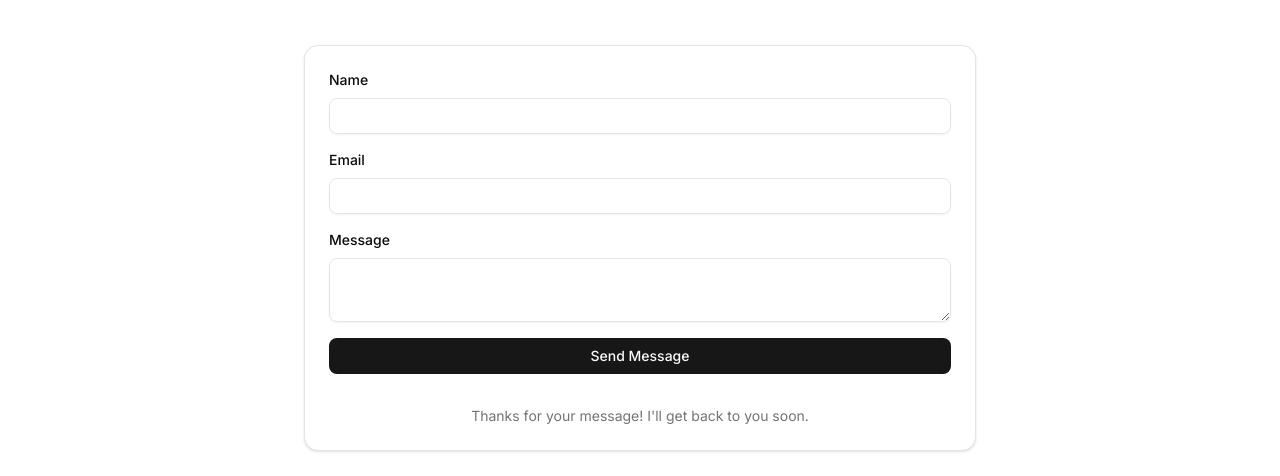
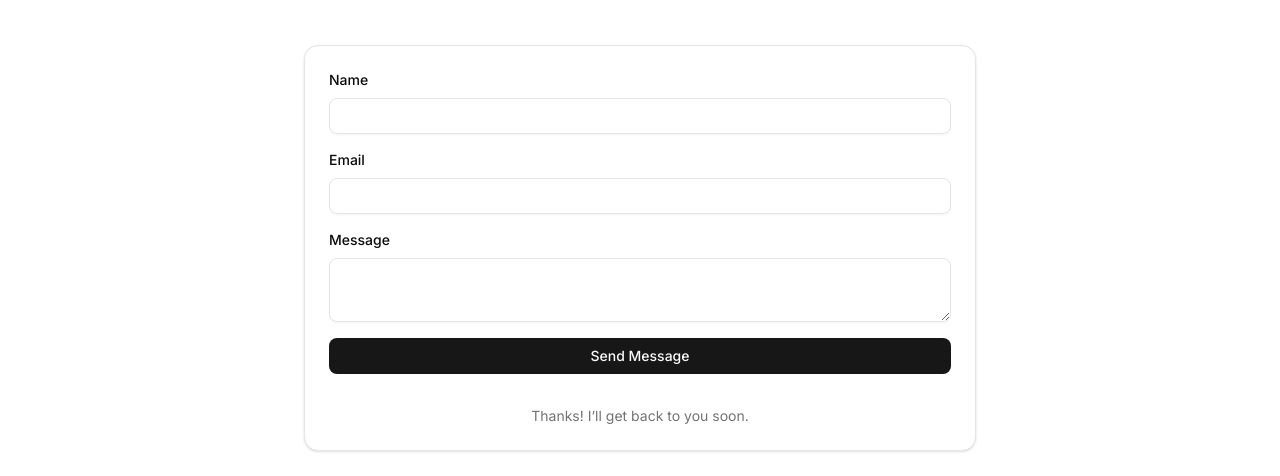
Before and after one commit to boncui/portfolio_final, a Next.js app: page / in a window 1280 px wide. Both pictures are taken after typing "Sample", "name@example.com", "Sample" into the empty fields and a click on the button "Send Message". Shown: the part 3248-3724 px from the top of the page. Built offline with nearby package versions, Linux system fonts and the light colour scheme.

Commit message:
contact form

```diff
--- a/components/custom/contact-form.tsx
+++ b/components/custom/contact-form.tsx
@@ -1,53 +1,49 @@
 "use client"
 
+import { useActionState } from "react"
 import { Button } from "@/components/ui/button"
 import { Card } from "@/components/ui/card"
 import { Input } from "@/components/ui/input"
 import { Textarea } from "@/components/ui/textarea"
-import { useState } from "react"
-import { submitContactForm } from "../../app/actions"
+import { submitContactForm } from "@/components/custom/submitContractForm" // Adjust if your path differs
+
+// This is the shape of the state we return from the action
+const initialState = { message: "" }
 
 export default function ContactForm() {
-  const [pending, setPending] = useState(false)
-  const [message, setMessage] = useState("")
-
-  async function handleSubmit(formData: FormData) {
-    setPending(true)
-    try {
-      const response = await submitContactForm(formData)
-      setMessage(response.message)
-    } catch (error) {
-      setMessage("Something went wrong. Please try again.")
-    } finally {
-      setPending(false)
-    }
-  }
+  const [state, formAction] = useActionState(submitContactForm, initialState)
 
   return (
     <Card className="p-6">
-      <form action={handleSubmit} className="space-y-4">
+      <form action={formAction} className="space-y-4">
         <div>
           <label htmlFor="name" className="block text-sm font-medium mb-2">
             Name
           </label>
           <Input id="name" name="name" required />
         </div>
+
         <div>
           <label htmlFor="email" className="block text-sm font-medium mb-2">
             Email
           </label>
           <Input id="email" name="email" type="email" required />
         </div>
+
         <div>
           <label htmlFor="message" className="block text-sm font-medium mb-2">
             Message
           </label>
           <Textarea id="message" name="message" required />
         </div>
-        <Button type="submit" className="w-full" disabled={pending}>
-          {pending ? "Sending..." : "Send Message"}
+
+        <Button type="submit" className="w-full">
+          Send Message
         </Button>
-        {message && <p className="text-sm text-center mt-4 text-muted-foreground">{message}</p>}
+
+        {state.message && (
+          <p className="text-sm text-center mt-4 text-muted-foreground">{state.message}</p>
+        )}
       </form>
     </Card>
   )
--- /dev/null
+++ b/components/custom/submitContractForm.tsx
@@ -0,0 +1,15 @@
+// components/custom/submitContactForm.ts (not ContractForm!)
+"use server"
+
+export async function submitContactForm(
+  _prevState: { message: string },
+  formData: FormData
+): Promise<{ message: string }> {
+  const name = formData.get("name")
+  const email = formData.get("email")
+  const message = formData.get("message")
+
+  console.log("Contact form submission:", { name, email, message })
+
+  return { message: "Thanks! I’ll get back to you soon." }
+}
```
